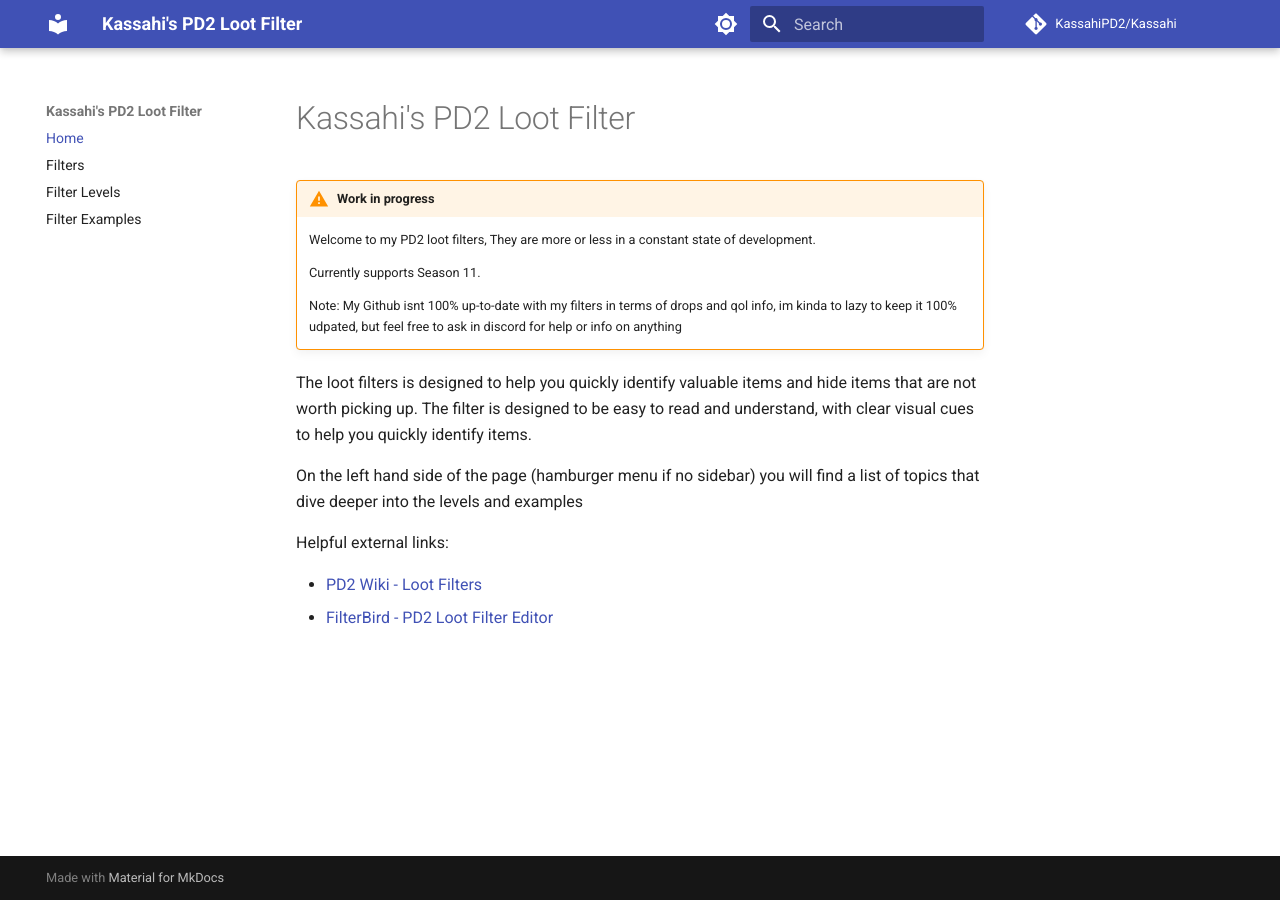
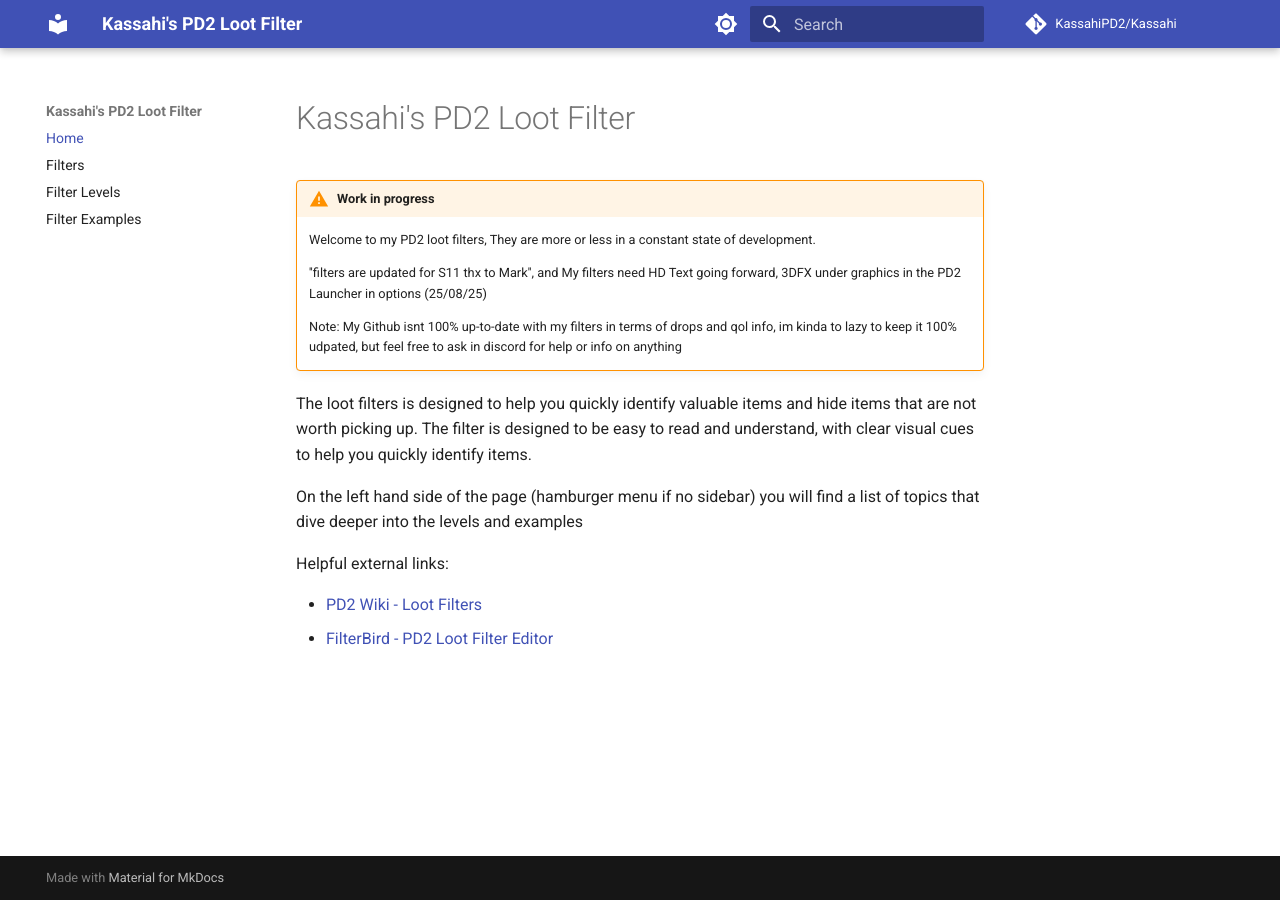
Before and after one commit to KassahiPD2/Kassahi, an MkDocs documentation site: the page built from docs/index.md, in a window 1280 px wide. Built offline with MkDocs 1.6.1 and Material for MkDocs 9.7.7, drawn with Linux system fonts in a browser that asks for light colours; comment, search, counter and statistics services are not loaded.

Commit message:
Update index.md

```diff
--- a/docs/index.md
+++ b/docs/index.md
@@ -4,7 +4,7 @@
 
     Welcome to my PD2 loot filters, They are more or less in a constant state of development.
 
-    Currently supports Season 11.
+    ''filters are updated for S11 thx to Mark'', and My filters need HD Text going forward, 3DFX under graphics in the PD2 Launcher in options (25/08/25)
 
     Note: My Github isnt 100% up-to-date with my filters in terms of drops and qol info, im kinda to lazy to keep it 100% udpated, but feel free to ask in discord for help or info on anything
 
```
